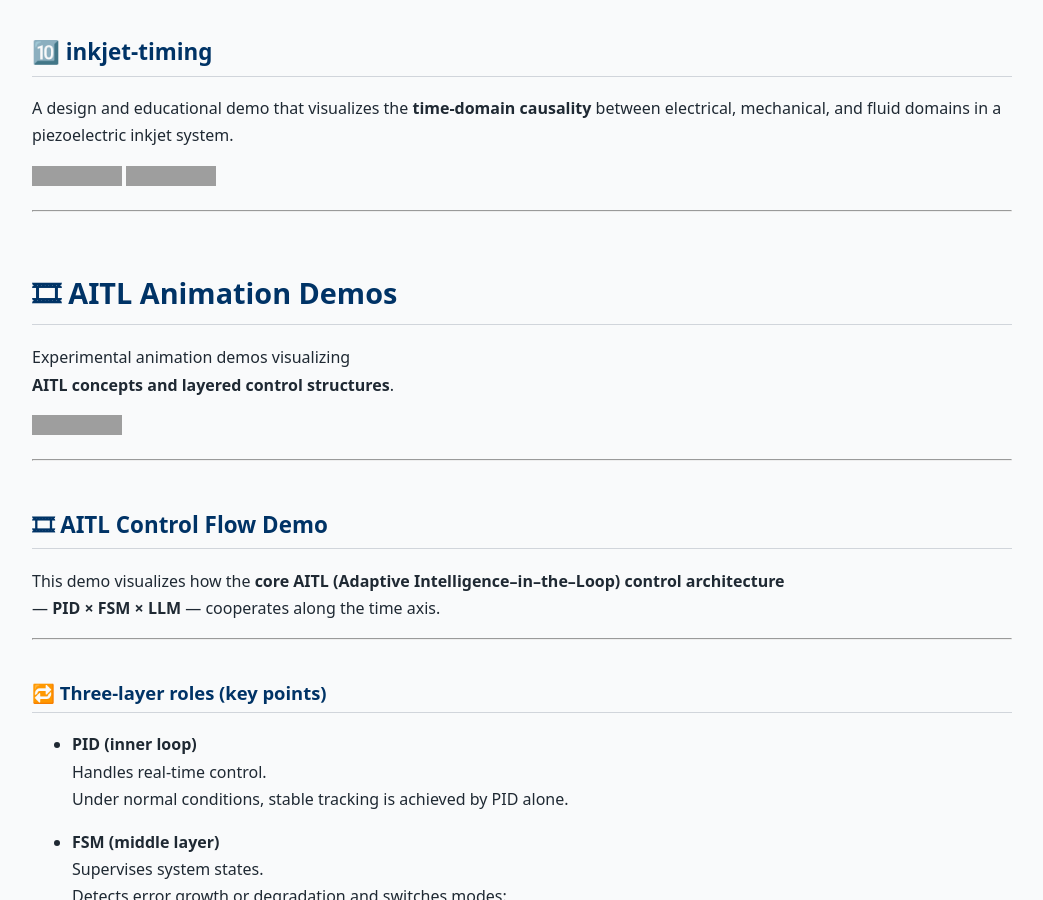
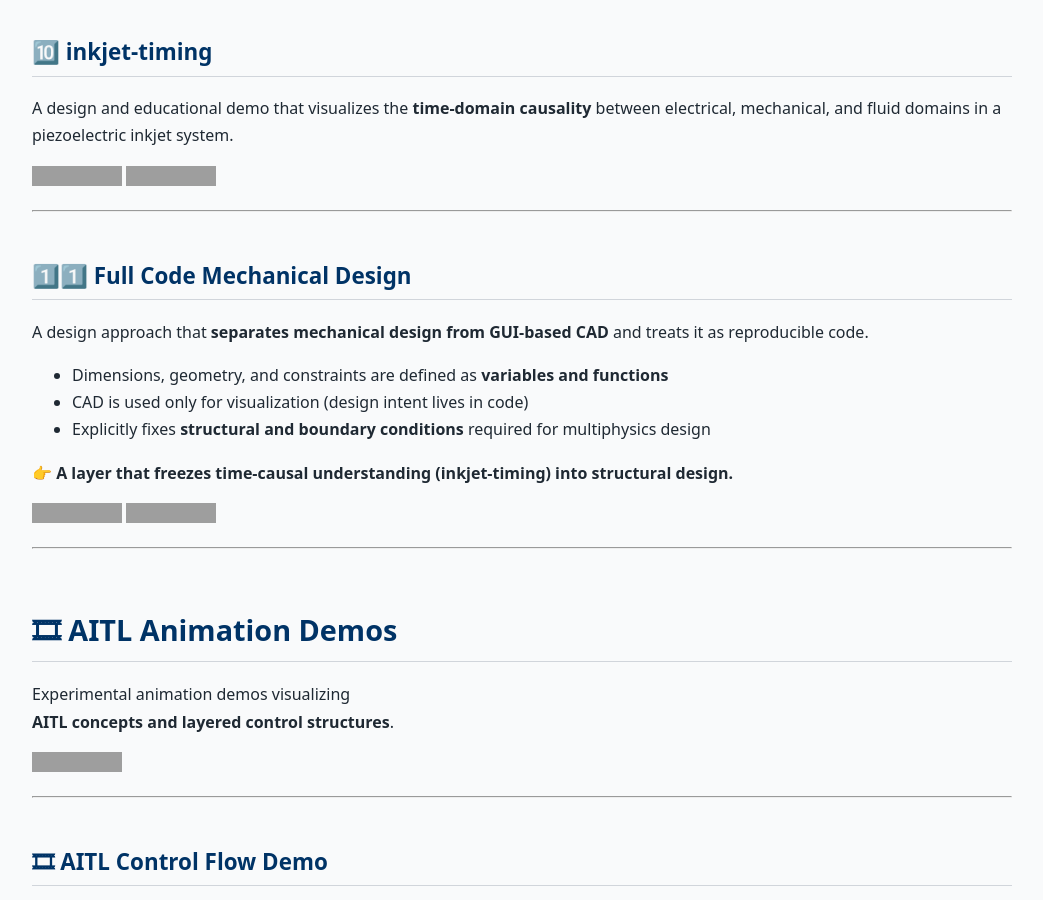
Before and after one commit to Samizo-AITL/Samizo-AITL.github.io, a Jekyll site: the page built from en/index.md, in a window 1280 px wide and 900 px high, scrolled down 12913 px. Shown: the whole window, without its empty margins (118-1161 px from the left). Built offline with Jekyll 4.4.1, drawn with Linux system fonts in a browser that asks for light colours; grey boxes are pictures that could not be loaded.

Commit message:
Update index.md

```diff
--- a/en/index.md
+++ b/en/index.md
@@ -397,6 +397,20 @@ between electrical, mechanical, and fluid domains in a piezoelectric inkjet syst
 
 ---
 
+## 1️⃣1️⃣ Full Code Mechanical Design
+A design approach that **separates mechanical design from GUI-based CAD** and treats it as reproducible code.
+
+- Dimensions, geometry, and constraints are defined as **variables and functions**
+- CAD is used only for visualization (design intent lives in code)
+- Explicitly fixes **structural and boundary conditions** required for multiphysics design
+
+👉 **A layer that freezes time-causal understanding (inkjet-timing) into structural design.**
+
+[![Site](https://img.shields.io/badge/View-Site-brightgreen?logo=github)](https://samizo-aitl.github.io/full-code-mechanical-design/)
+[![Repo](https://img.shields.io/badge/View-Repo-blue?logo=github)](https://github.com/Samizo-AITL/full-code-mechanical-design)
+
+---
+
 # 🎞 AITL Animation Demos
 Experimental animation demos visualizing
 **AITL concepts and layered control structures**.
```
